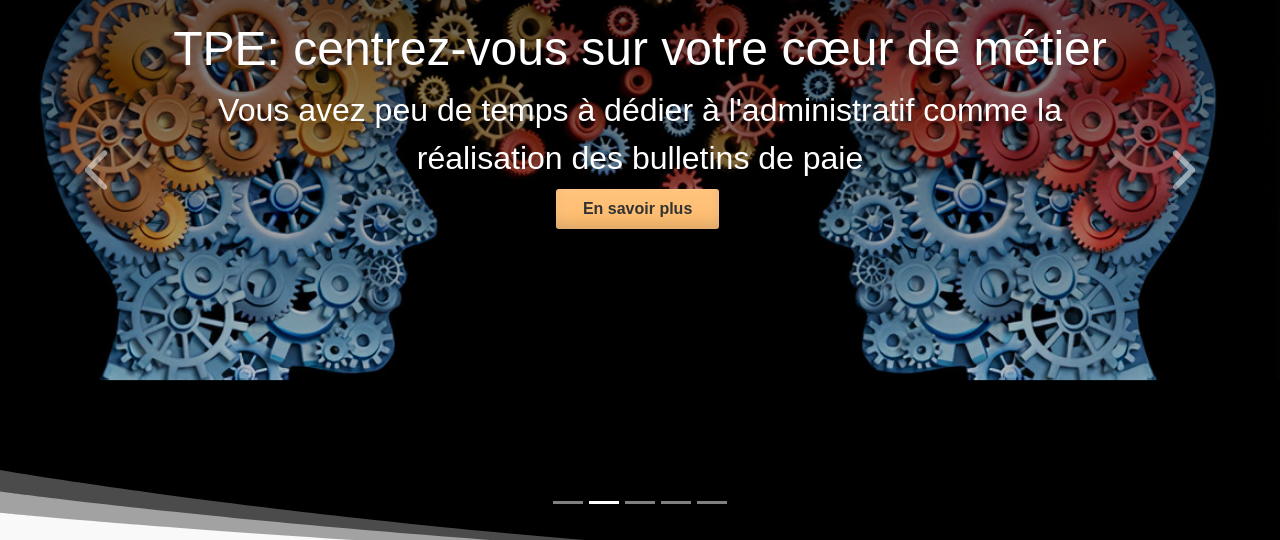
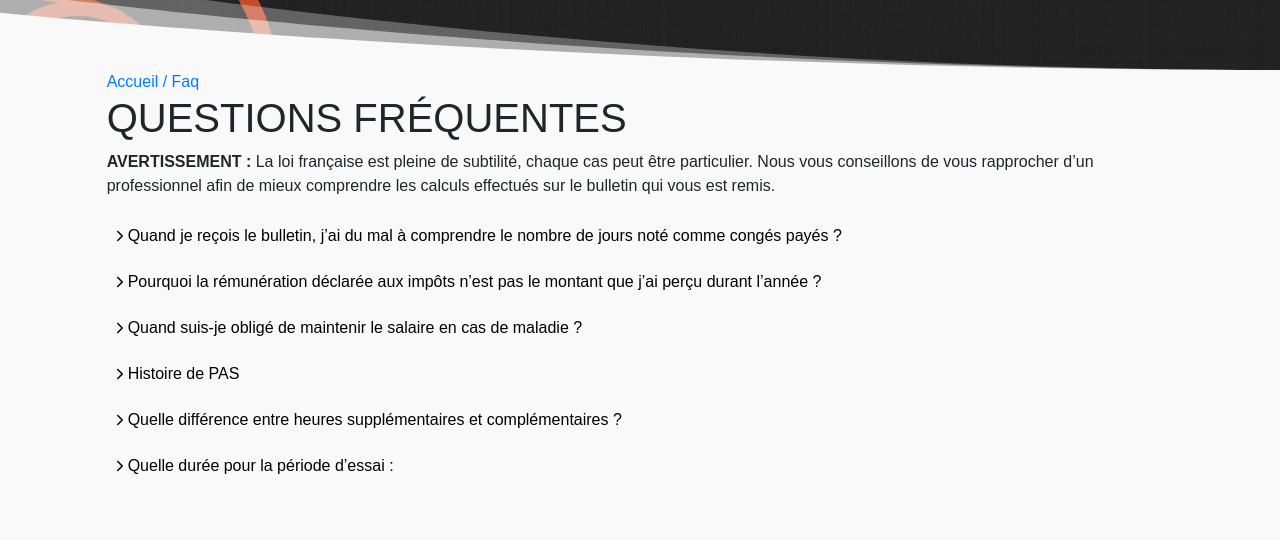
Before and after one commit to polnt/4a-webapp, a React (Create React App) app: page /faq in a window 1280 px wide. Before the commit this address led to /. Shown: the part 230-770 px from the top of the page. Built offline with nearby package versions, Linux system fonts and the light colour scheme; no server answers.

Commit message:
design wip

```diff
--- /dev/null
+++ b/src/components/FAQ/FAQ.jsx
@@ -0,0 +1,50 @@
+import React from "react";
+
+import { faqData } from "./faqData";
+
+import { IoIosArrowForward as RightArrow } from "react-icons/io";
+import { IoIosArrowDown as DownArrow } from "react-icons/io";
+
+const FAQ = () => {
+  return (
+    <div className="container_page cover_page">
+      <article className="content_page">
+        <h1>QUESTIONS FRÉQUENTES</h1>
+        <section>
+          <p>
+            <span style={{ fontWeight: "bold" }}>AVERTISSEMENT :</span> La loi
+            française est pleine de subtilité, chaque cas peut être particulier.
+            Nous vous conseillons de vous rapprocher d’un professionnel afin de
+            mieux comprendre les calculs effectués sur le bulletin qui vous est
+            remis.
+          </p>
+        </section>
+        <section
+          style={{
+            display: "flex",
+            flexDirection: "column",
+          }}
+        >
+          {faqData.map((item) => (
+            <button
+              style={{
+                display: "flex",
+                justifyContent: "flex-start",
+                background: "none",
+                marginBottom: "2px",
+                alignItems: "center",
+                border: "none",
+                padding: "10px 5px 10px 5px",
+              }}
+            >
+              <RightArrow />
+              <span>{item.quote}</span>
+            </button>
+          ))}
+        </section>
+      </article>
+    </div>
+  );
+};
+
+export default FAQ;
--- /dev/null
+++ b/src/components/FAQ/faqData.js
@@ -0,0 +1,17 @@
+export const faqData = [
+  {
+    quote:
+      "Quand je reçois le bulletin, j’ai du mal à comprendre le nombre de jours noté comme congés payés ?",
+  },
+  {
+    quote:
+      "Pourquoi la rémunération déclarée aux impôts n’est pas le montant que j’ai perçu durant l’année ?",
+  },
+  { quote: "Quand suis-je obligé de maintenir le salaire en cas de maladie ?" },
+  { quote: "Histoire de PAS" },
+  {
+    quote:
+      "Quelle différence entre heures supplémentaires et complémentaires ?",
+  },
+  { quote: "Quelle durée pour la période d’essai :" },
+];
--- a/src/components/Home/elements/CTA.jsx
+++ b/src/components/Home/elements/CTA.jsx
@@ -69,7 +69,7 @@ const CTA = () => {
           })
         }
       >
-        {[1, 2, 3].map((index) => (
+        {[2, 3, 4].map((index) => (
           <div
             className="cta_card_container"
             key={`cta_${index}`}
--- a/src/components/Navigation/NavigationPage.jsx
+++ b/src/components/Navigation/NavigationPage.jsx
@@ -11,7 +11,7 @@ const NavigationPage = ({ index }) => {
         className="content_page"
         style={{ display: "flex", flexDirection: "column" }}
       >
-        {navData[index]?.children.map((item) => (
+        {navData[index]?.children?.map((item) => (
           <NavLink to={item.path}>{item.title}</NavLink>
         ))}
       </div>
--- a/src/components/Navigation/data.js
+++ b/src/components/Navigation/data.js
@@ -3,6 +3,7 @@ import HR from "../../assets/img/pexels-polina-zimmerman.jpg";
 import Advice from "../../assets/img/pexels-mentatdgt.jpg";
 
 export const navData = [
+  { id: "home", title: "ACCUEIL", path: "/" },
   {
     id: "solutions",
     title: "NOS SOLUTIONS",
@@ -64,8 +65,7 @@ export const navData = [
   },
   {
     id: "FAQ",
-    path: "/FAQ",
+    path: "/faq",
     title: "LES QUESTIONS FRÉQUENTES",
-    children: [{ title: "FAQs", path: "" }],
   },
 ];
--- a/src/components/Navigation/elements/NavBarBtn.jsx
+++ b/src/components/Navigation/elements/NavBarBtn.jsx
@@ -18,6 +18,7 @@ const NavBarBtn = memo(({ item, toggle, setToggle, homeStyle }) => {
         key="bottom"
         placement="bottom"
         overlay={
+          item.children ? (
             <Popover id="popover-positioned-bottom">
               <ul className="navigation_button_sub_menu">
                 {item.children?.map((subItem) => (
@@ -36,6 +37,9 @@ const NavBarBtn = memo(({ item, toggle, setToggle, homeStyle }) => {
                 ))}
               </ul>
             </Popover>
+          ) : (
+            <div style={{ position: "absolute", visibility: "hidden" }} />
+          )
         }
       >
         <NavLink
--- a/src/components/Router.jsx
+++ b/src/components/Router.jsx
@@ -26,6 +26,9 @@ import About from "./About/About";
 // CONTACT
 import Contact from "./Contact/Contact";
 
+// FAQ
+import FAQ from "./FAQ/FAQ";
+
 // ALERTS
 import PleaseSignIn from "./_reusable/alerts/PleaseSignIn";
 import CustomerReservedArea from "./_reusable/alerts/CustomerReservedArea";
@@ -47,21 +50,22 @@ const Router = () => {
       <Route
         exact
         path="/nos-solutions"
-        render={() => <NavigationPage index={0} />}
+        render={() => <NavigationPage index={1} />}
       />
 
       <Route path="/paie/externalisation" component={Externalization} />
       <Route path="/paie/gestion-interne" component={InternalManagement} />
       <Route path="/paie/audit" component={PayAudit} />
-      <Route exact path="/paie" render={() => <NavigationPage index={1} />} />
+      <Route exact path="/paie" render={() => <NavigationPage index={2} />} />
 
       <Route path="/rh/vie-du-contrat" component={Lifetime} />
       <Route path="/rh/procedures" component={Procedure} />
       <Route path="/rh/audit" component={HrAudit} />
-      <Route exact path="/rh" render={() => <NavigationPage index={2} />} />
+      <Route exact path="/rh" render={() => <NavigationPage index={3} />} />
 
       <Route exact path="/l'équipe-4A" component={About} />
       <Route exact path="/contact" component={Contact} />
+      <Route exact path="/faq" component={FAQ} />
 
       <Route exact path="/espace-non-authorisé" component={PleaseSignIn} />
       <Route
```
Lines whose indentation alone changed are shown as unchanged.
